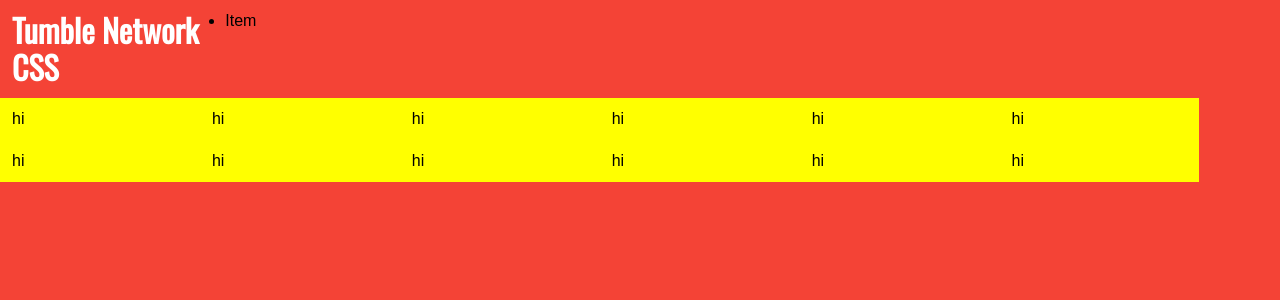
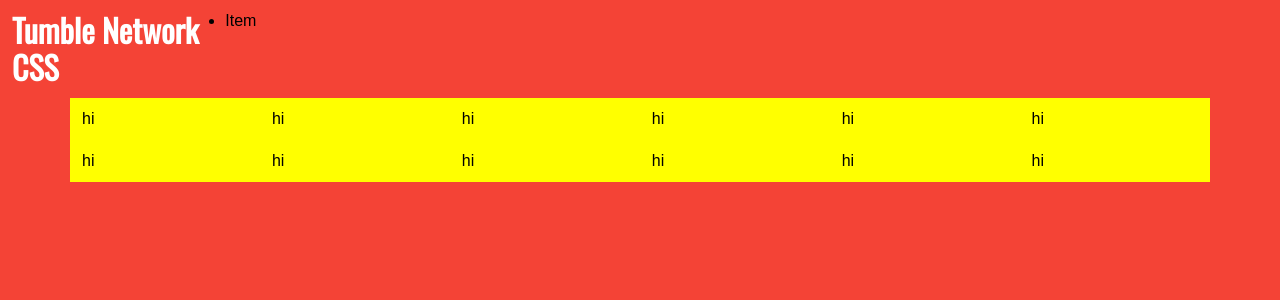
Before and after one commit to tumblenet/tumblenet-css, a Jekyll site: the page built from index.html, in a window 1280 px wide. Shown: the top 300 px of the page. Built offline with Jekyll 4.4.1, drawn with Linux system fonts in a browser that asks for light colours.

Commit message:
Update tumblenet.min.html

```diff
--- a/css/tumblenet.min.html
+++ b/css/tumblenet.min.html
@@ -14,11 +14,12 @@
           box-sizing: border-box;
 }
 
- .tn-container {
-     width : 100%;
-     max-width : 1200px;
-box-sizing: border-box;
- }
+.tn-container {
+   max-width: 1140px;
+   margin-right: auto;
+   margin-left: auto;
+   box-sizing: border-box;
+}
  [class*='tn-col-'] {
         float: left;
         min-height: 1px;
```
